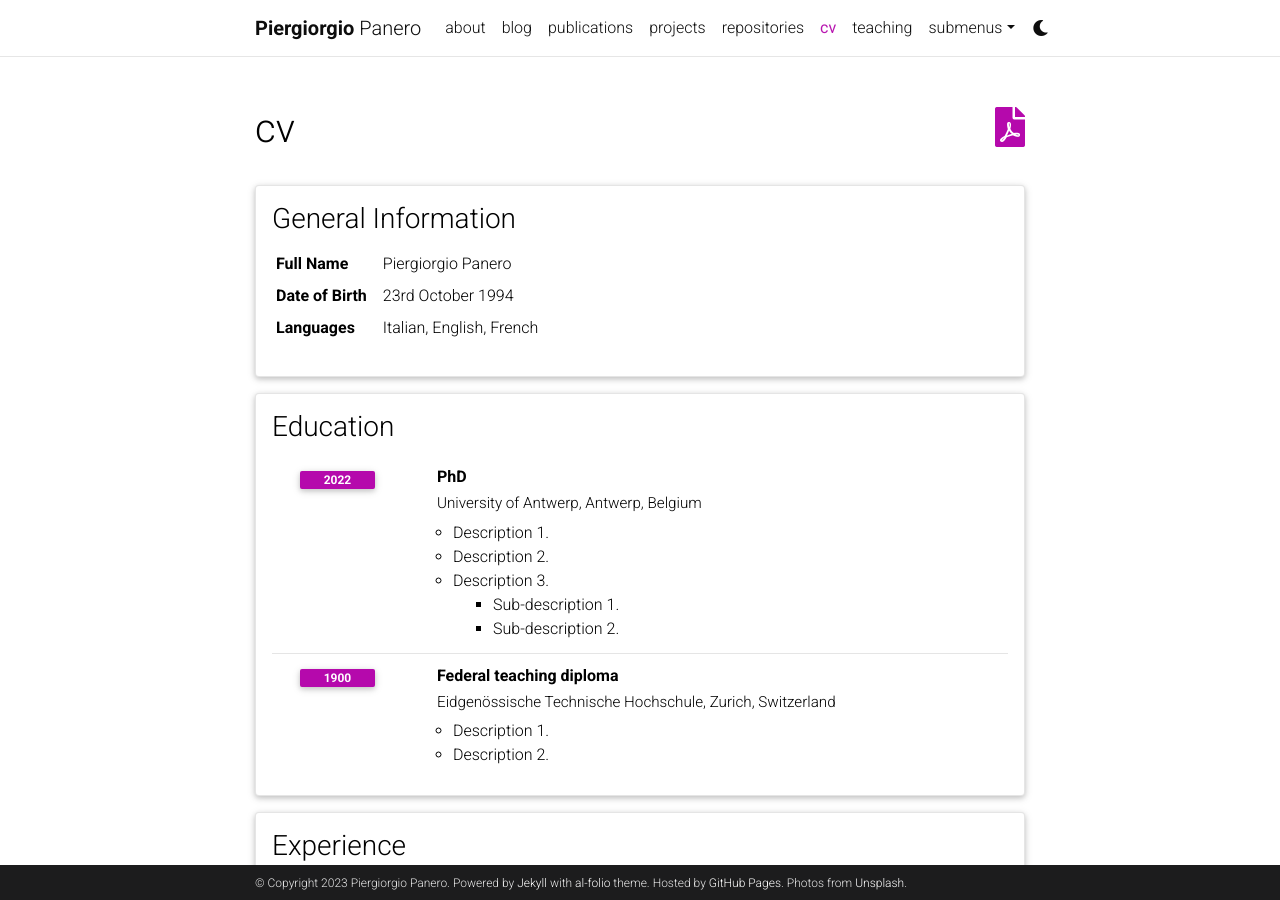
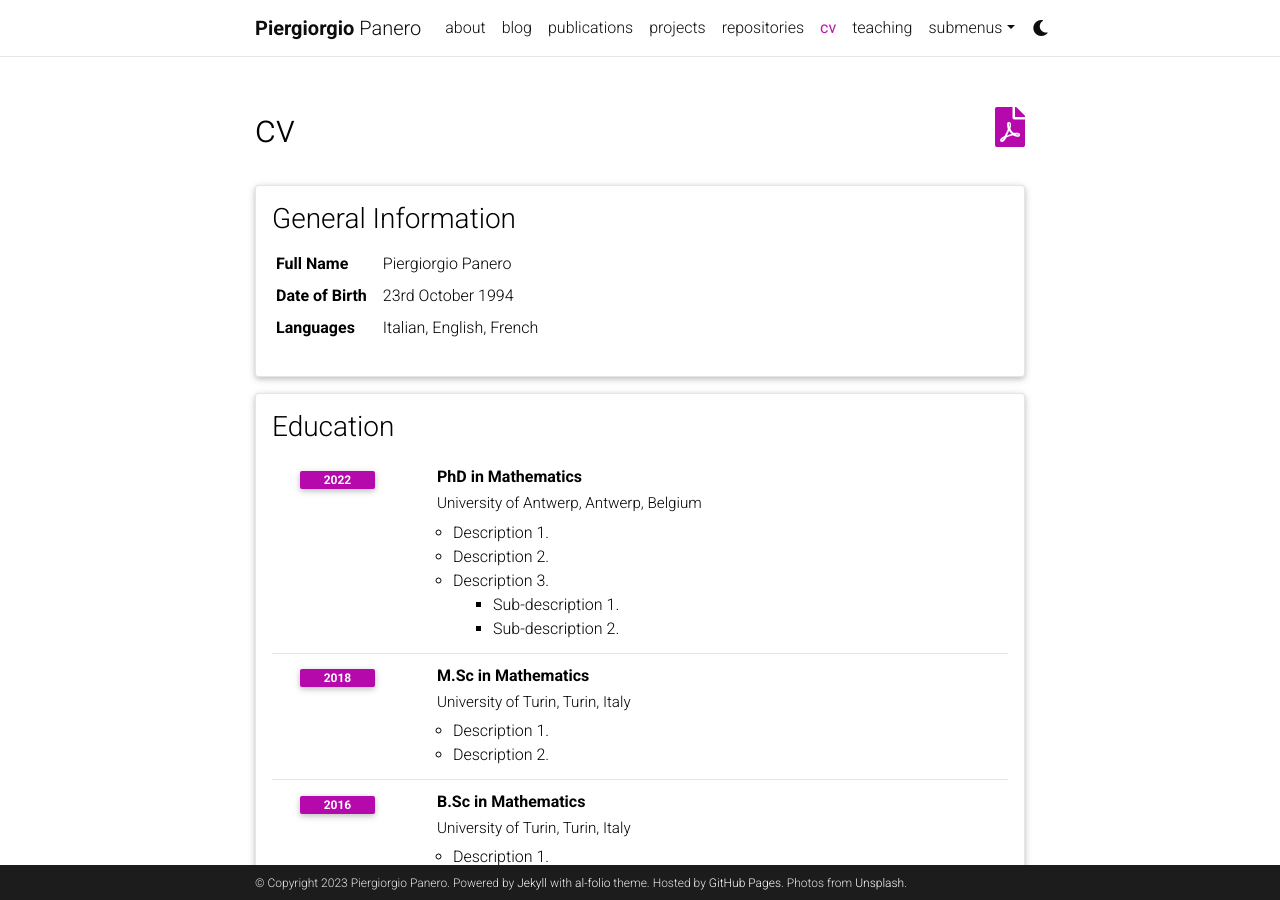
Before and after one commit to PG-P/pg-p.github.io, a Jekyll site: the page built from _pages/cv.md, in a window 1280 px wide and 900 px high. Built offline with Jekyll 4.4.1, drawn with Linux system fonts in a browser that asks for light colours; comment, search, counter and statistics services are not loaded; a style sheet for code colours, icons or effects is not loaded.

Commit message:
Update cv.yml

```diff
--- a/_data/cv.yml
+++ b/_data/cv.yml
@@ -11,7 +11,7 @@
 - title: Education
   type: time_table
   contents:
-    - title: PhD
+    - title: PhD in Mathematics
       institution: University of Antwerp, Antwerp, Belgium
       year: 2022
       description:
@@ -21,9 +21,15 @@
           contents:
             - Sub-description 1.
             - Sub-description 2.
-    - title: Federal teaching diploma
-      institution: Eidgenössische Technische Hochschule, Zurich, Switzerland
-      year: 1900
+    - title: M.Sc in Mathematics
+      institution: University of Turin, Turin, Italy
+      year: 2018
+      description:
+        - Description 1.
+        - Description 2.
+    - title: B.Sc in Mathematics
+      institution: University of Turin, Turin, Italy
+      year: 2016
       description:
         - Description 1.
         - Description 2.
```
